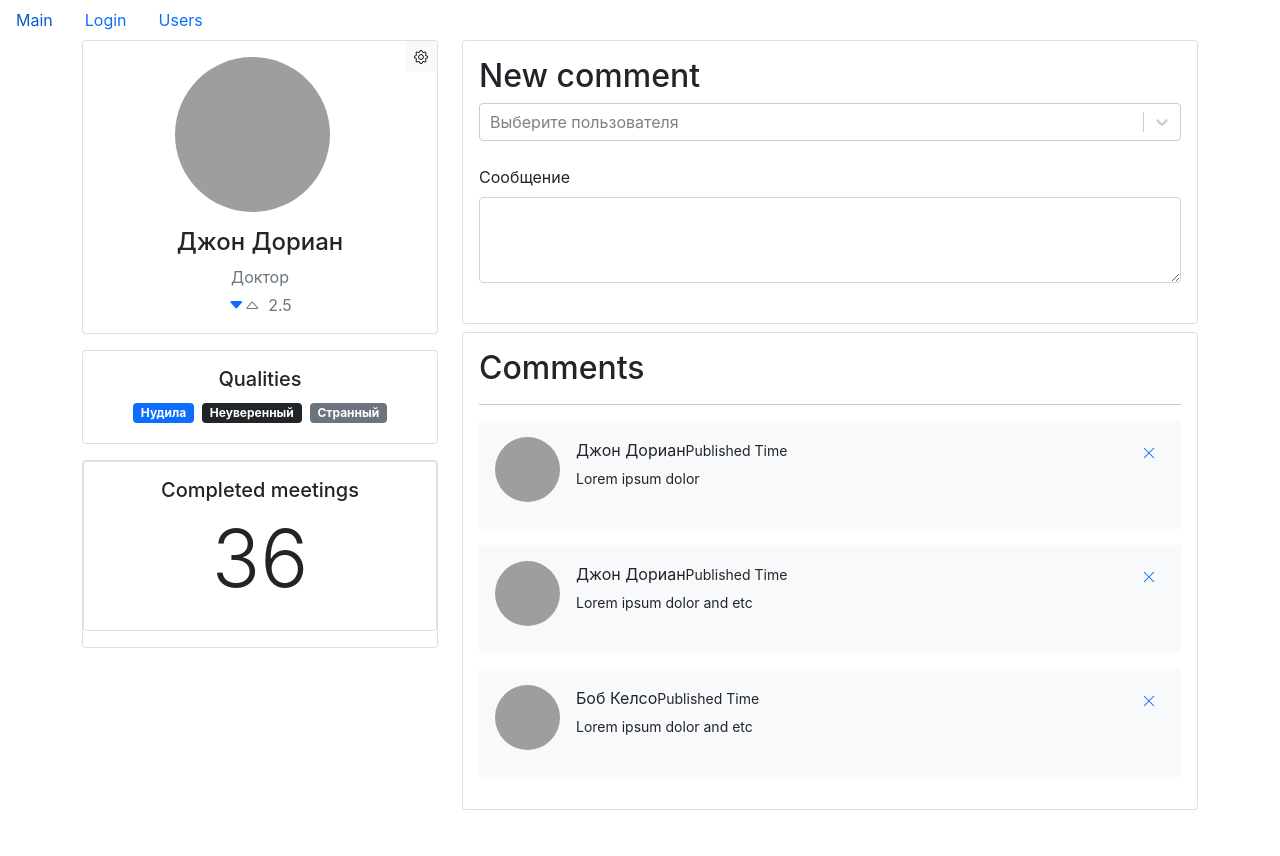
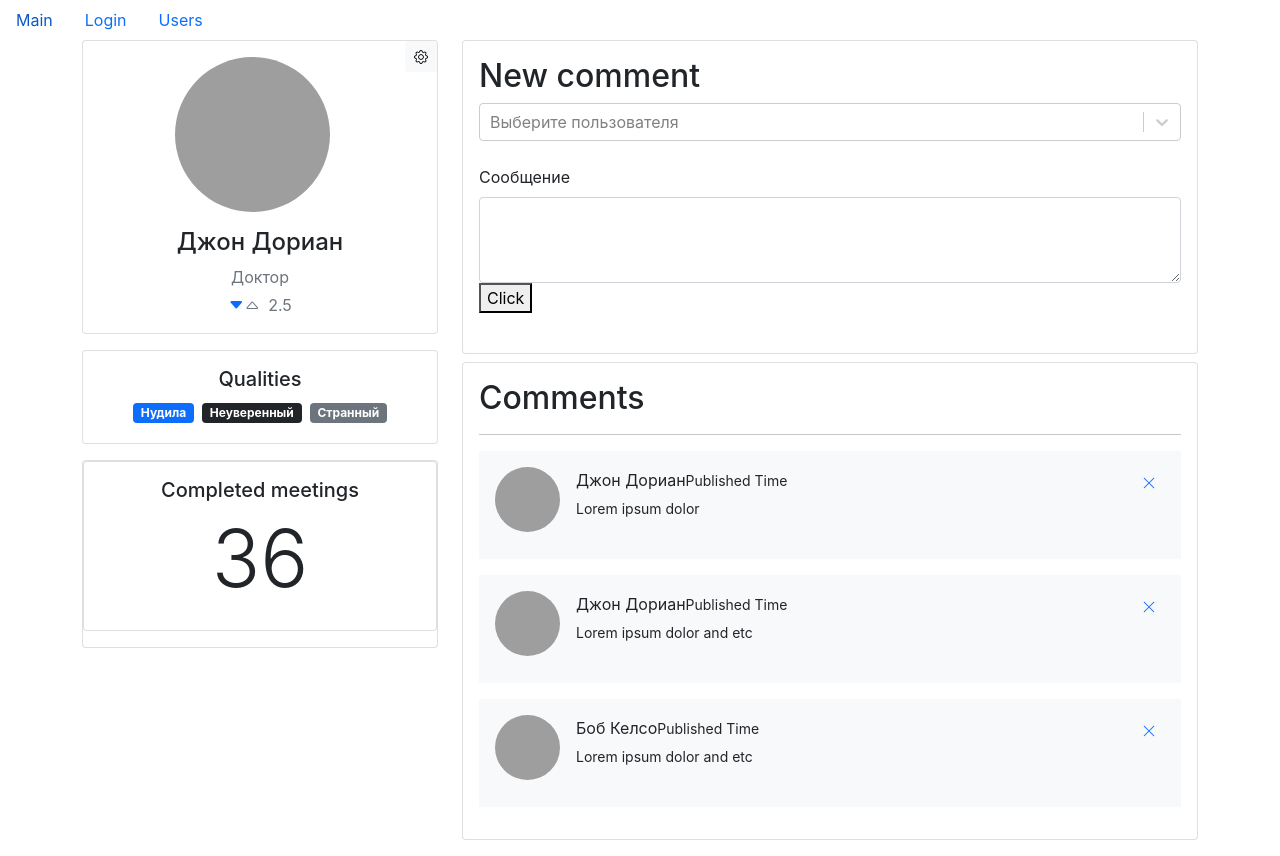
Before and after one commit to Solarkas/fast-company, a React (Create React App) app: page /users/67rdca3eeb7f6fgeed471815 in a window 1280 px wide. Before the commit the page ends 826 px from the top, so only its background shows below. Built offline with nearby package versions, Linux system fonts and the light colour scheme; grey boxes are pictures that could not be loaded.

Commit message:
feat:error add commit

```diff
--- a/src/api/fake.api/comments.api.js
+++ b/src/api/fake.api/comments.api.js
@@ -41,10 +41,12 @@ const fetchCommentsForUser = (userId) =>
             );
         }, 200);
     });
-const add = (data) =>
-    new Promise((resolve) => {
+const add = (data) => {
+    console.log(data);
+    return new Promise((resolve) => {
         window.setTimeout(function () {
             const comments = JSON.parse(localStorage.getItem("comments"));
+            console.log("comments", comments);
             const newComment = {
                 ...data,
                 created_at: Date.now(),
@@ -55,6 +57,7 @@ const add = (data) =>
             resolve(newComment);
         }, 200);
     });
+};
 
 const remove = (id) =>
     new Promise((resolve) => {
--- a/src/components/pages/userPage/userPage.jsx
+++ b/src/components/pages/userPage/userPage.jsx
@@ -9,7 +9,6 @@ const UserPage = ({ match }) => {
     const [users, setUsers] = useState();
     const [qualities, setQualities] = useState({});
     const [userList, setUserList] = useState();
-
     const [pageChange, setPageChange] = useState(
         type === "edit" ? type : "user"
     );
--- a/src/components/pages/userPage/userRender.jsx
+++ b/src/components/pages/userPage/userRender.jsx
@@ -1,7 +1,7 @@
 import React, { useState } from "react";
 import QualitiesList from "../../ui/quailities/qualitiesList";
-import Select from "react-select";
 import CommentForm from "../../ui/commentForm";
+import TextCommentForm from "../../ui/textCommentForm";
 
 const UserRender = ({ user, users, toggleFormType }) => {
     const [data] = useState(users);
@@ -125,25 +125,12 @@ const UserRender = ({ user, users, toggleFormType }) => {
                         <div className="card-body">
                             <div>
                                 <h2>New comment</h2>
-                                <div className="mb-4">
-                                    <Select
-                                        options={optionsArray}
-                                        placeholder="Выберите пользователя"
-                                    />
-                                </div>
-                                <div className="mb-4">
-                                    <label
-                                        htmlFor="exampleFormControlTextarea1"
-                                        className="form-label"
-                                    >
-                                        Сообщение
-                                    </label>
-                                    <textarea
-                                        className="form-control"
-                                        id="exampleFormControlTextarea1"
-                                        rows="3"
-                                    ></textarea>
-                                </div>
+                                <TextCommentForm
+                                    id={user._id}
+                                    label="Сообщение"
+                                    user={user}
+                                    options={optionsArray}
+                                />
                             </div>
                         </div>
                     </div>
--- /dev/null
+++ b/src/components/ui/textCommentForm.jsx
@@ -0,0 +1,40 @@
+import React, { useState } from "react";
+import Select from "react-select";
+import API from "../../api";
+
+const TextCommentForm = ({ id, label, user, options }) => {
+    const [value, setValue] = useState({});
+    const [comments, setComment] = useState({});
+
+    const handleClick = (e) => {
+        setValue(e);
+    };
+    const handleButtonClick = (el) => {
+        const data = { ...[document.querySelector(".form-control").value] };
+        const a = Object.values(data);
+        console.log(el, a[0], user);
+        API.comments
+            .add({ content: a[0], userId: el.value, pageId: user._id })
+            .then((data) => setComment(...comments, data));
+    };
+    return (
+        <div>
+            <div className="mb-4">
+                <Select
+                    options={options}
+                    onChange={handleClick}
+                    placeholder="Выберите пользователя"
+                />
+            </div>
+            <div className="mb-4">
+                <label htmlFor="textArea" className="form-label">
+                    {label}
+                </label>
+                <textarea className="form-control" id={id} rows="3"></textarea>
+                <button onClick={() => handleButtonClick(value)}>Click</button>
+            </div>
+        </div>
+    );
+};
+
+export default TextCommentForm;
```
